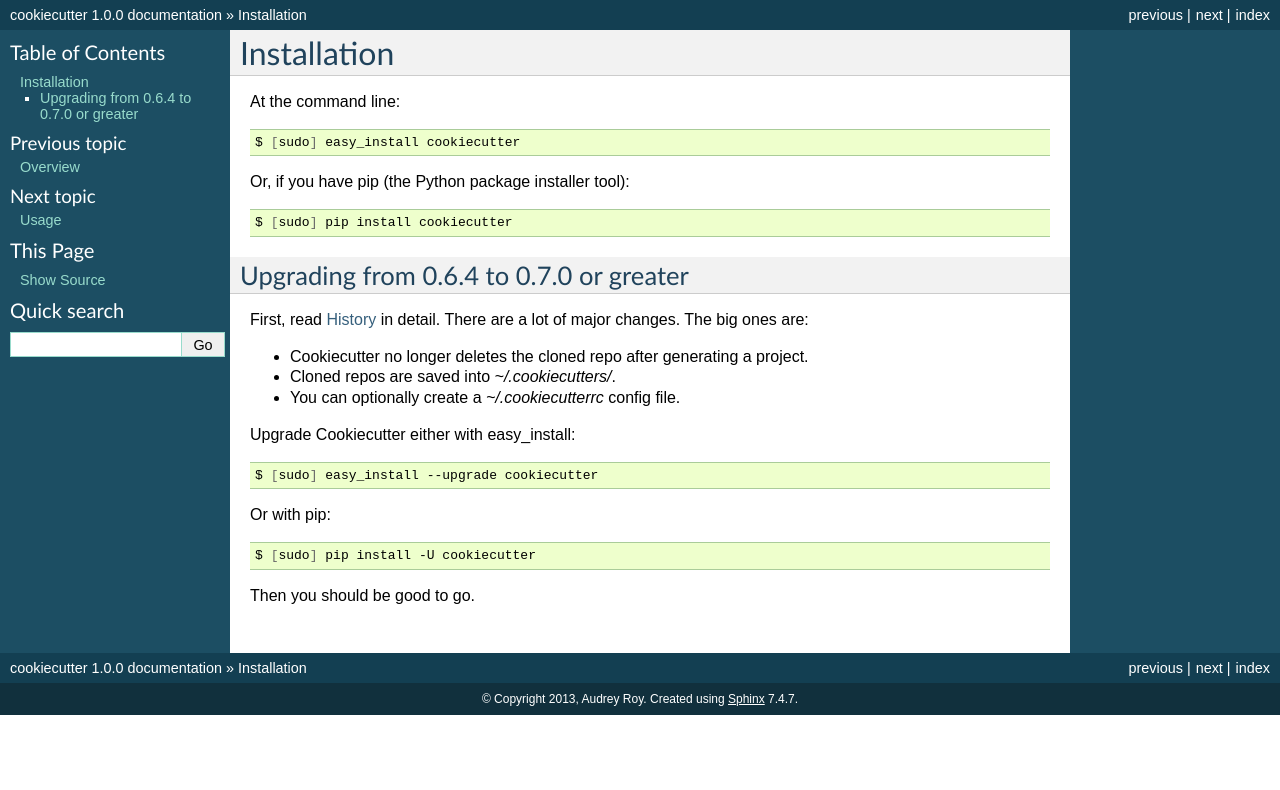
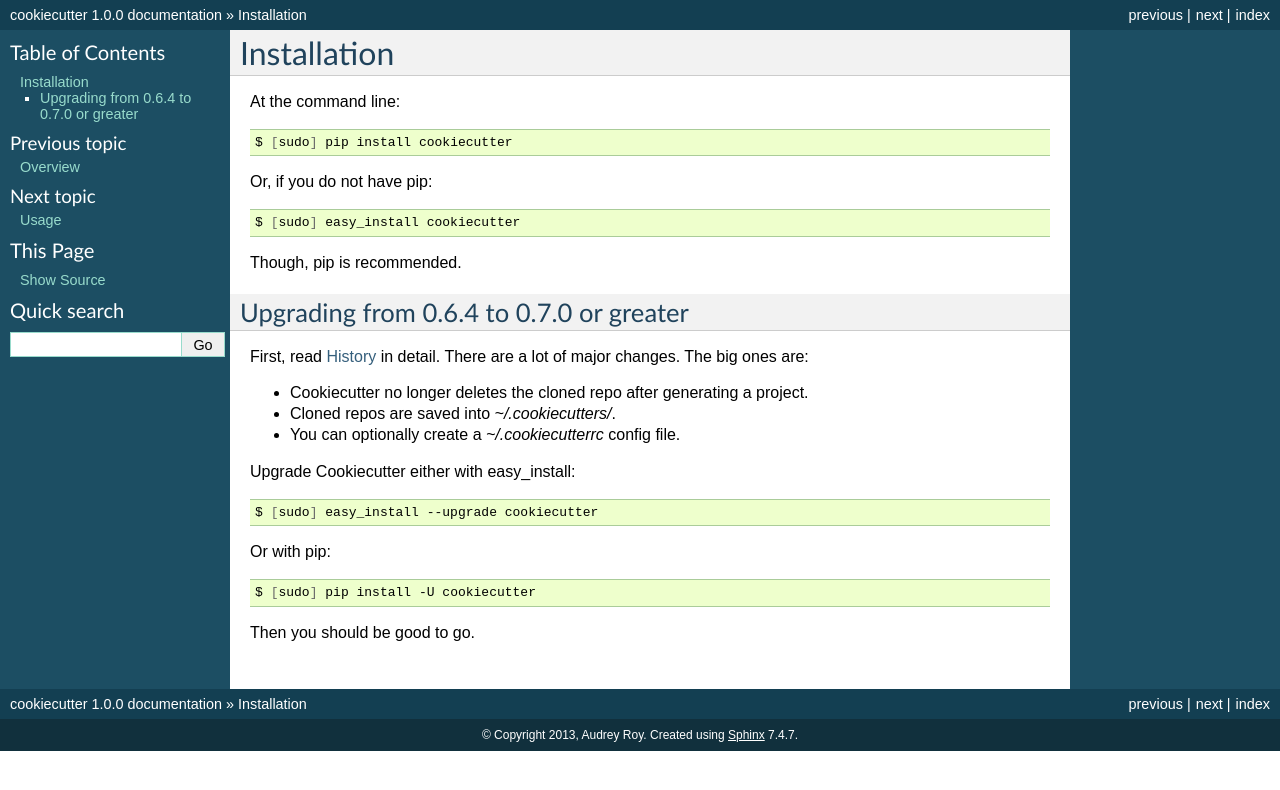
Before and after one commit to c-allen-tech/cookie, a Sphinx documentation site: the page built from docs/installation.rst, in a window 1280 px wide. Shown: the top 790 px of the page. Built offline with Sphinx 7.4.7, drawn with Linux system fonts in a browser that asks for light colours; formulas are drawn with MathJax 3; the version number is read from the project's files by our own code.

Commit message:
pip is preferred for Python packaging over easy_install
https://python-packaging-user-guide.readthedocs.org/en/latest/current.html

```diff
--- a/docs/installation.rst
+++ b/docs/installation.rst
@@ -6,13 +6,15 @@ At the command line:
 
 .. code-block:: bash
 
-    $ [sudo] easy_install cookiecutter
+    $ [sudo] pip install cookiecutter
 
-Or, if you have pip (the Python package installer tool):
+Or, if you do not have pip:
 
 .. code-block:: bash
 
-    $ [sudo] pip install cookiecutter
+    $ [sudo] easy_install cookiecutter
+
+Though, pip is recommended.
 
 Upgrading from 0.6.4 to 0.7.0 or greater
 -----------------------------------------
```
